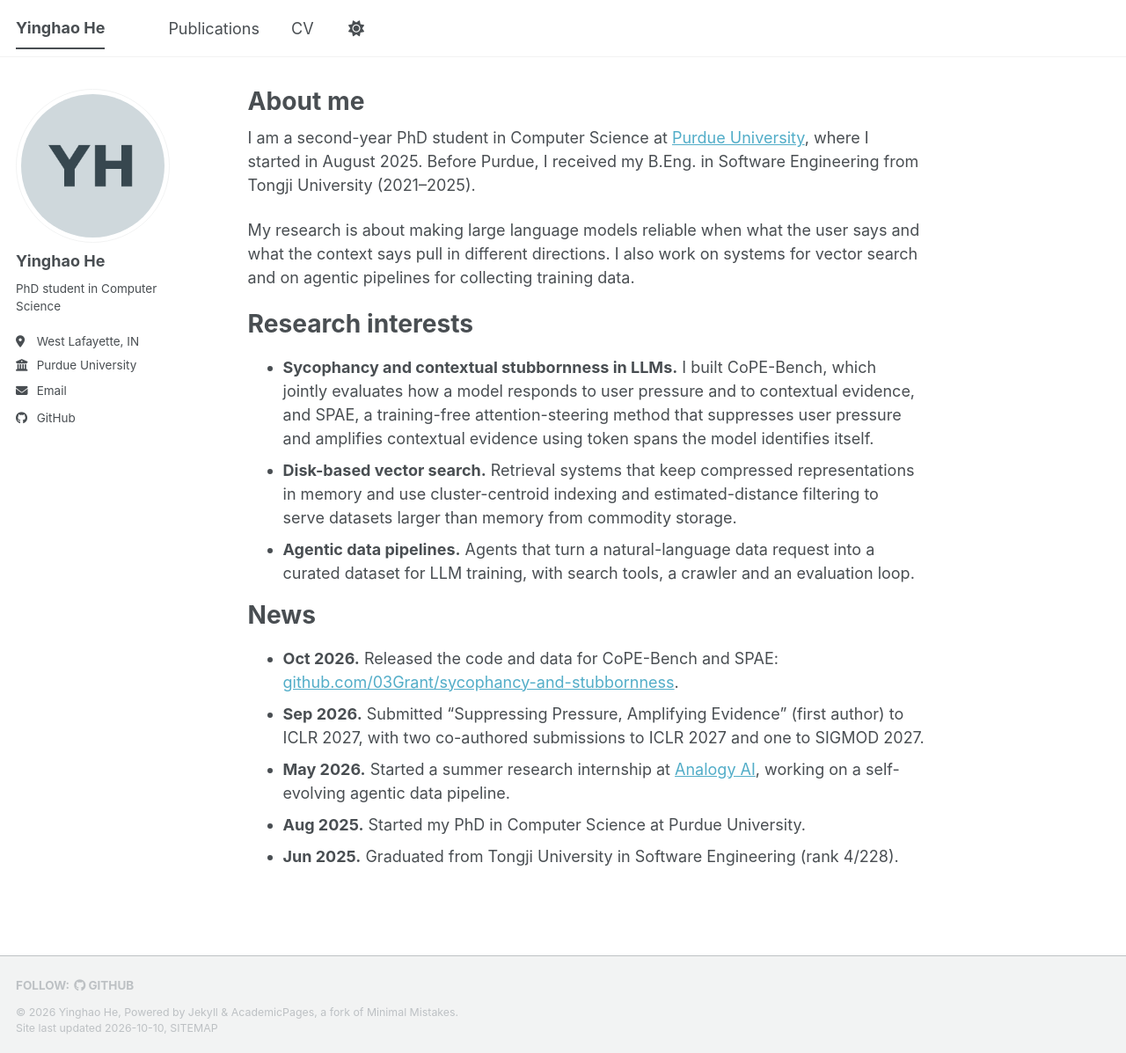
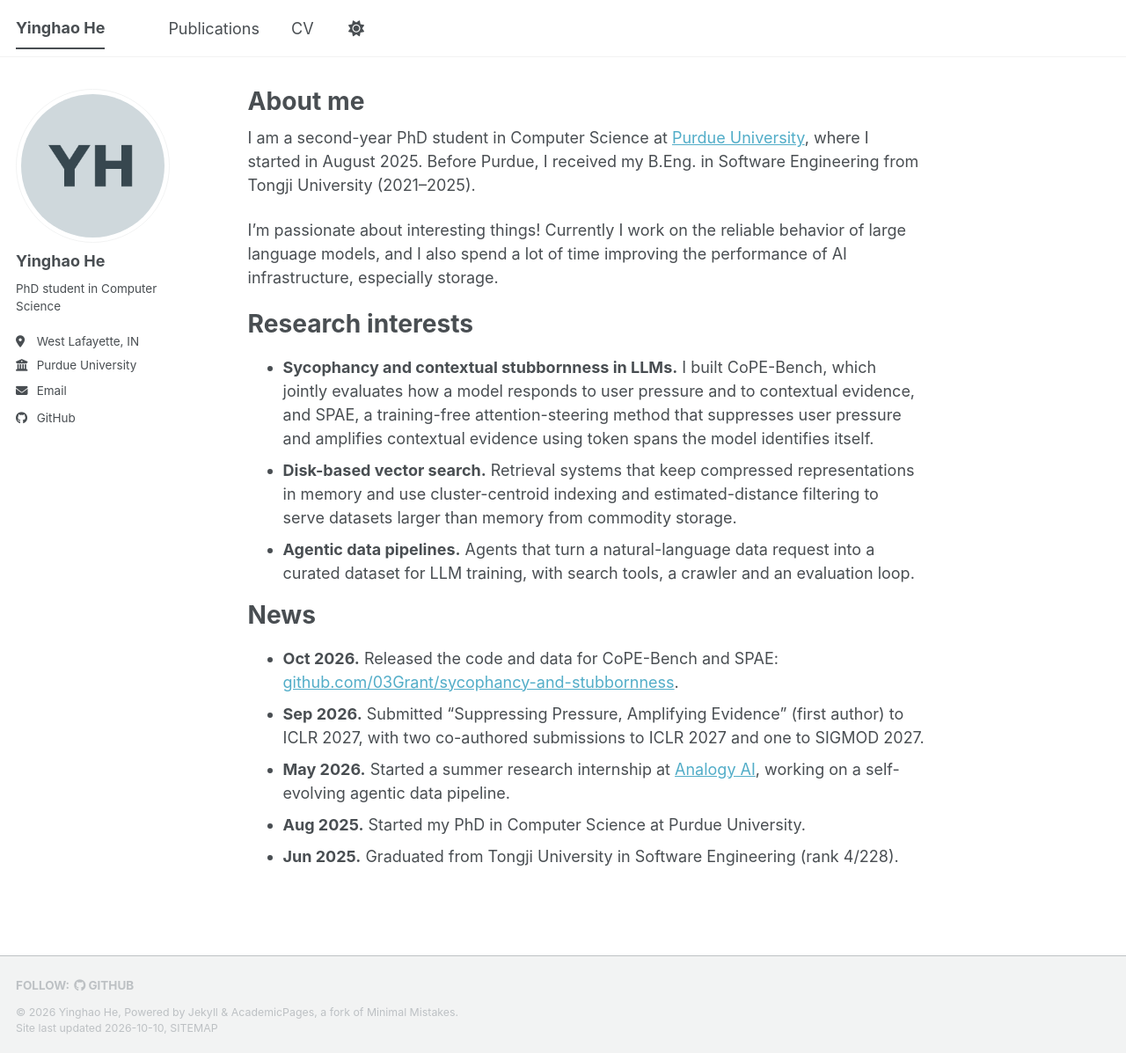
Before and after one commit to 03Grant/03Grant.github.io, a Jekyll site: the page built from _pages/about.md, in a window 1280 px wide and 1197 px high. Shown: the whole window at 88% size. Built offline with Jekyll 4.4.1, drawn with Linux system fonts in a browser that asks for light colours; a style sheet for code colours, icons or effects is not loaded.

Commit message:
Reword the research sentence on the home page
Co-Authored-By: Claude Fable 5.1 <noreply@anthropic.com>

```diff
--- a/_pages/about.md
+++ b/_pages/about.md
@@ -9,7 +9,7 @@ redirect_from:
 
 I am a second-year PhD student in Computer Science at [Purdue University](https://www.cs.purdue.edu/), where I started in August 2025. Before Purdue, I received my B.Eng. in Software Engineering from Tongji University (2021–2025).
 
-My research is about making large language models reliable when what the user says and what the context says pull in different directions. I also work on systems for vector search and on agentic pipelines for collecting training data.
+I'm passionate about interesting things! Currently I work on the reliable behavior of large language models, and I also spend a lot of time improving the performance of AI infrastructure, especially storage.
 
 Research interests
 ======
```
